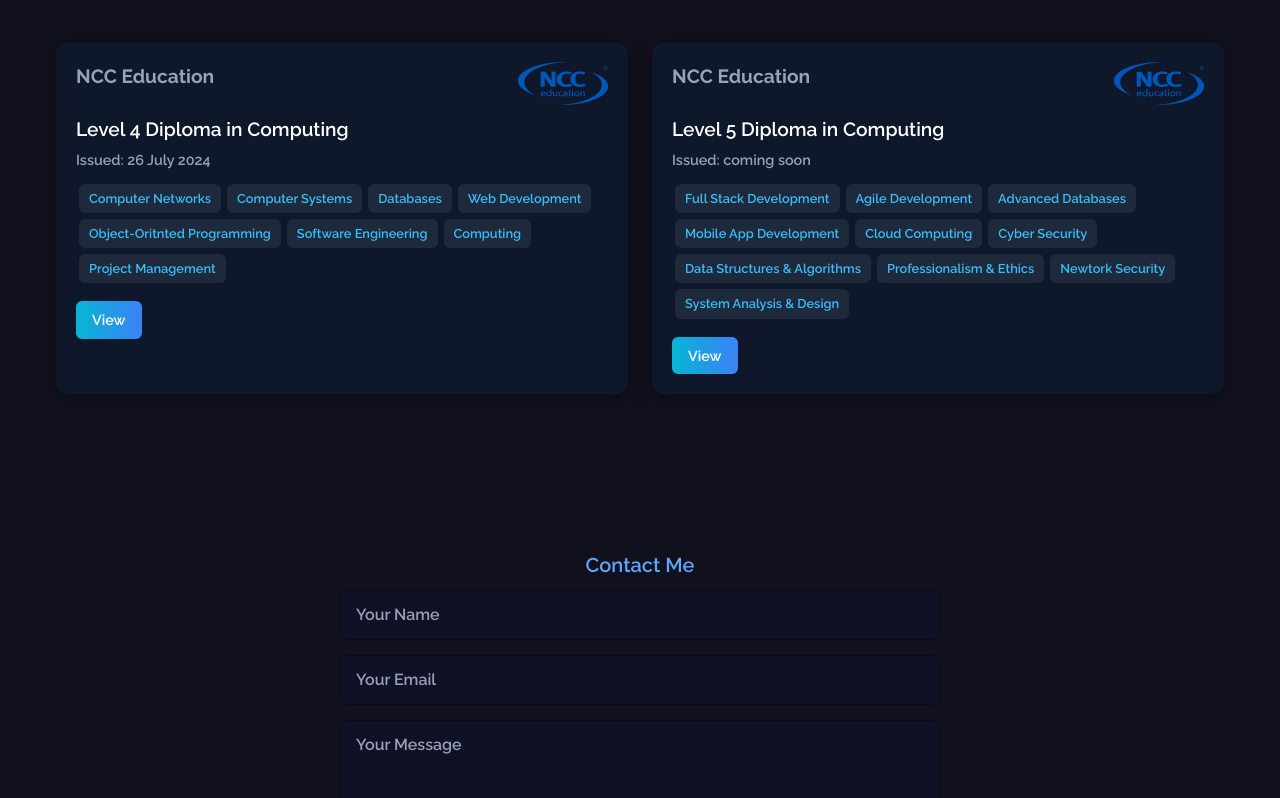
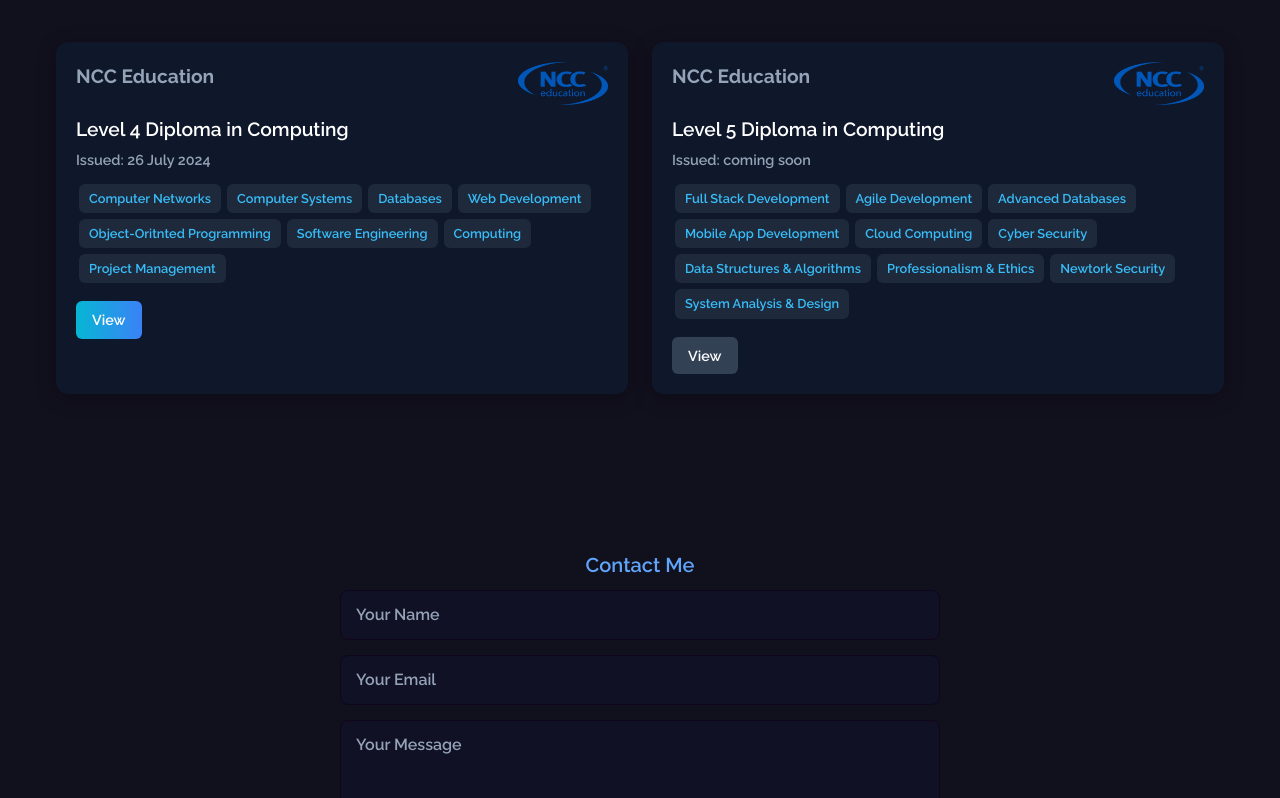
Before and after one commit to nandaminshin/new-protfolio, a React (Vite) app: page / in a window 1280 px wide. Shown: the part 8849-9647 px from the top of the page. Built offline with nearby package versions, Linux system fonts and the light colour scheme.

Commit message:
view button update

```diff
--- a/src/components/Certifications.tsx
+++ b/src/components/Certifications.tsx
@@ -8,6 +8,7 @@
     title: string;
     skills: string[];
     file?: string; // pdf file for real certificate
+    status: string;
 }
 
 const certificates: Certificate[] = [
@@ -19,6 +20,7 @@
         title: "Level 4 Diploma in Computing",
         skills: ["Computer Networks", "Computer Systems", "Databases", "Web Development", "Object-Oritnted Programming", "Software Engineering", "Computing", "Project Management"],
         file: "/certificates/NCC_Level4_Diploma_In_Computing_NandaMinShin.pdf",
+        status: "completed",
     },
     {
         id: 2,
@@ -28,6 +30,7 @@
         title: "Level 5 Diploma in Computing",
         skills: ["Full Stack Development", "Agile Development", "Advanced Databases", "Mobile App Development", "Cloud Computing", "Cyber Security", "Data Structures & Algorithms", "Professionalism & Ethics", "Newtork Security", "System Analysis & Design"],
         file: "/certificates/coming-soon.jpg",
+        status: "in progress",
     },
     // {
     //     id: 3,
@@ -93,7 +96,7 @@
                                 </span>
                             ))}
                         </div>
-                        {cert.file ? (
+                        {cert.file && cert.status == 'completed' ? (
                             <button className="view-btn" onClick={() => setSelectedCert(cert)}>
                                 View
                             </button>
```
